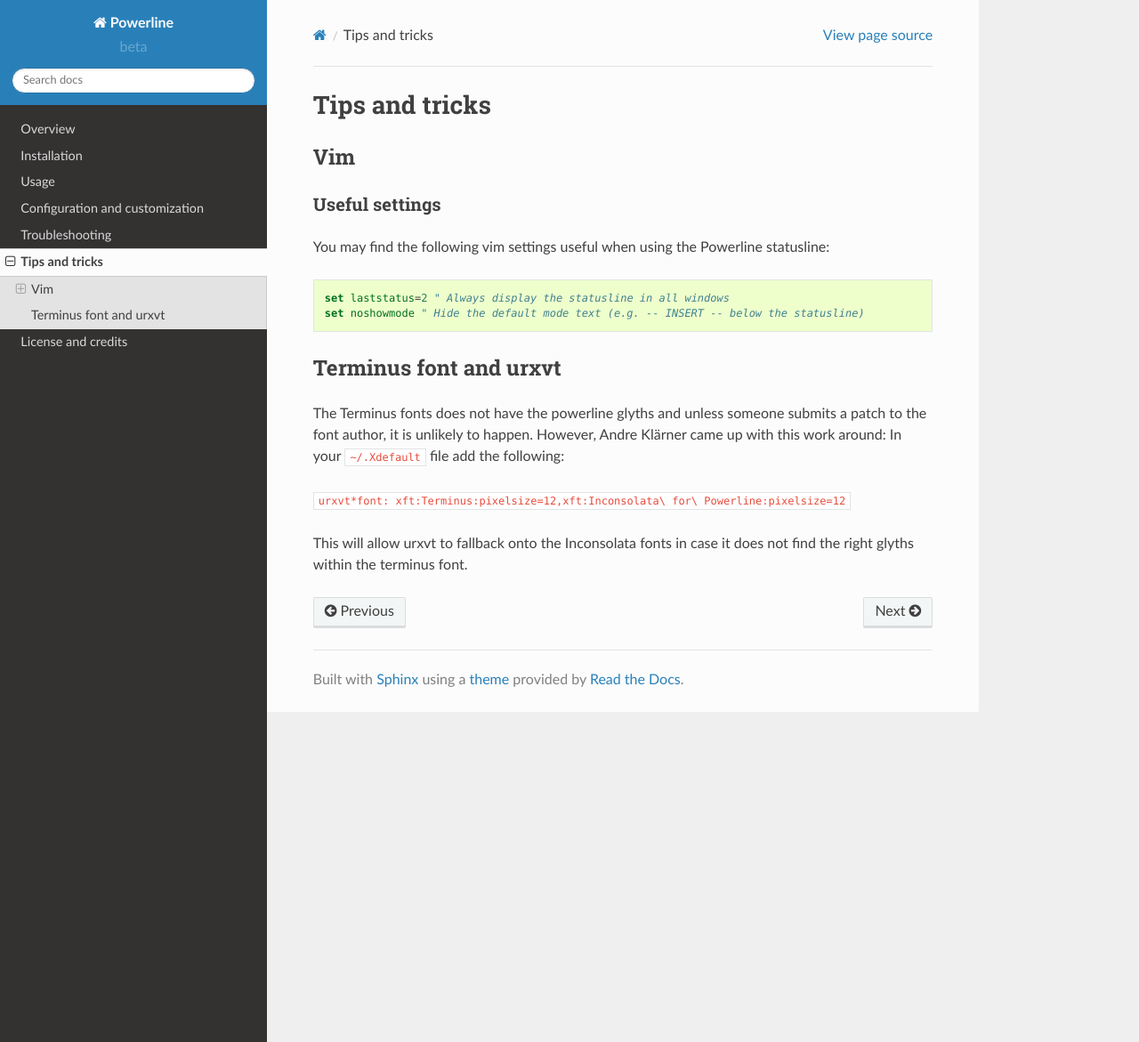
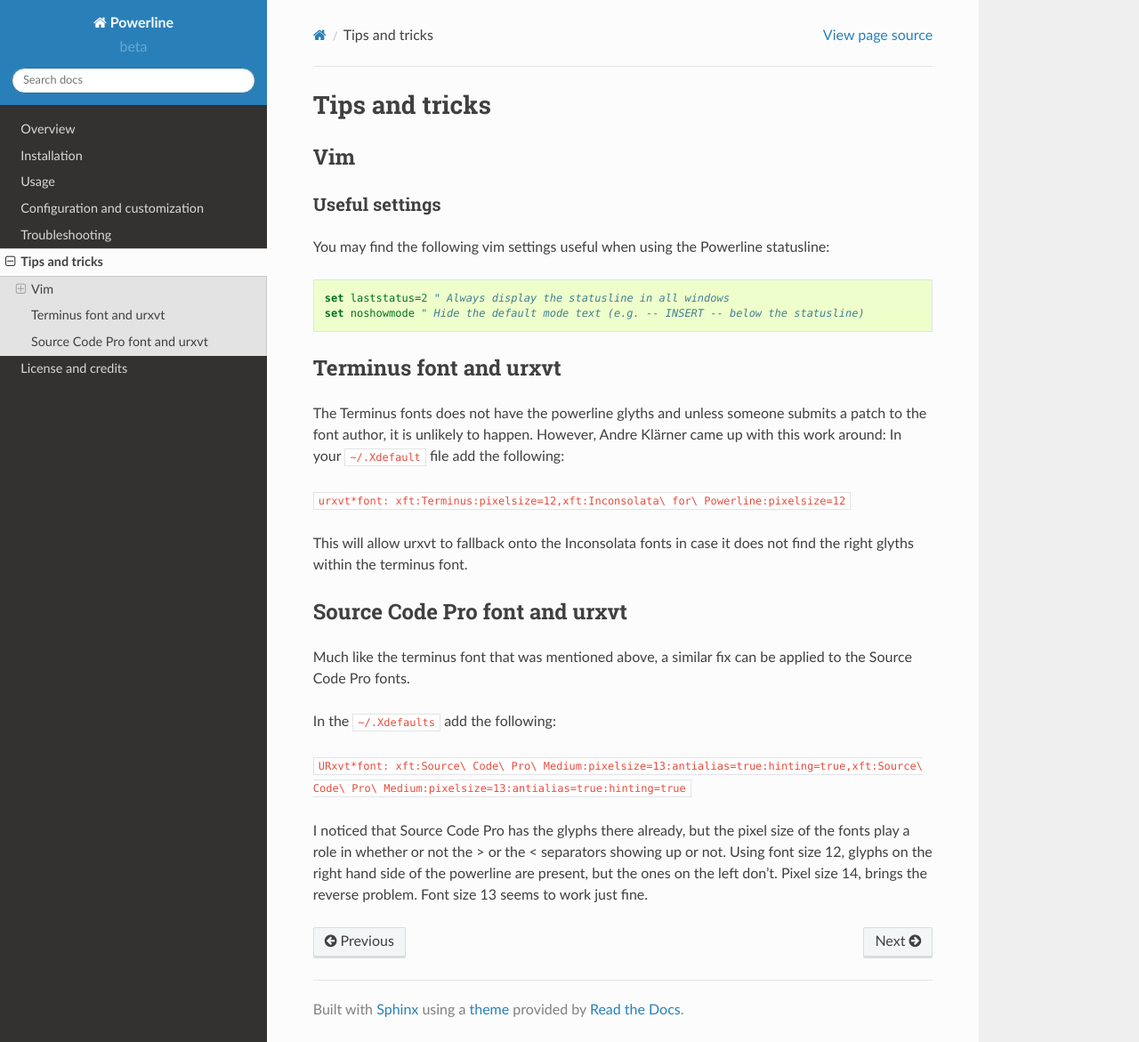
Before and after one commit to someyooyo/someyooyo, a Sphinx documentation site: the page built from docs/source/tips-and-tricks.rst, in a window 1280 px wide and 1171 px high. Shown: the whole window at 89% size. Built offline with Sphinx 7.4.7 and the Read the Docs theme 2.0.0, drawn with Linux system fonts in a browser that asks for light colours.

Commit message:
Added Source Code Pro documentation.rst
Added a short blurb on Source Code Pro and how to make the glyphs show up.

Closes #460

```diff
--- a/docs/source/tips-and-tricks.rst
+++ b/docs/source/tips-and-tricks.rst
@@ -27,3 +27,16 @@ In your ``~/.Xdefault`` file add the following:
 
 This will allow urxvt to fallback onto the Inconsolata fonts in case it does not find the right
 glyths within the terminus font.
+
+Source Code Pro font and urxvt
+==============================
+
+Much like the terminus font that was mentioned above, a similar fix can be applied to the Source Code Pro fonts.
+
+In the ``~/.Xdefaults`` add the following:
+
+``URxvt*font: xft:Source\ Code\ Pro\ Medium:pixelsize=13:antialias=true:hinting=true,xft:Source\ Code\ Pro\ Medium:pixelsize=13:antialias=true:hinting=true``
+
+I noticed that Source Code Pro has the glyphs there already, but the pixel size of the fonts play a role in whether or not
+the > or the < separators showing up or not.   Using font size 12, glyphs on the right hand side of the powerline are present,
+but the ones on the left don't.  Pixel size 14, brings the reverse problem.  Font size 13 seems to work just fine.
```
